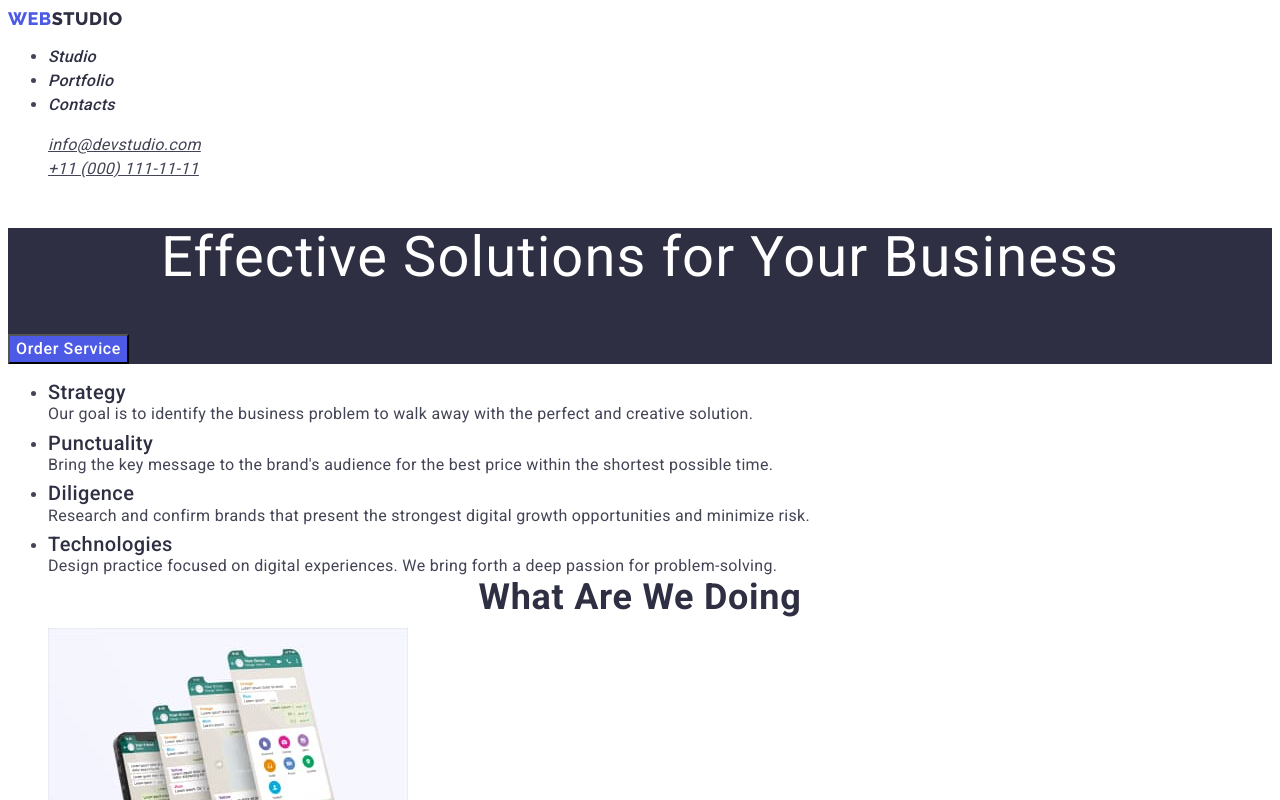
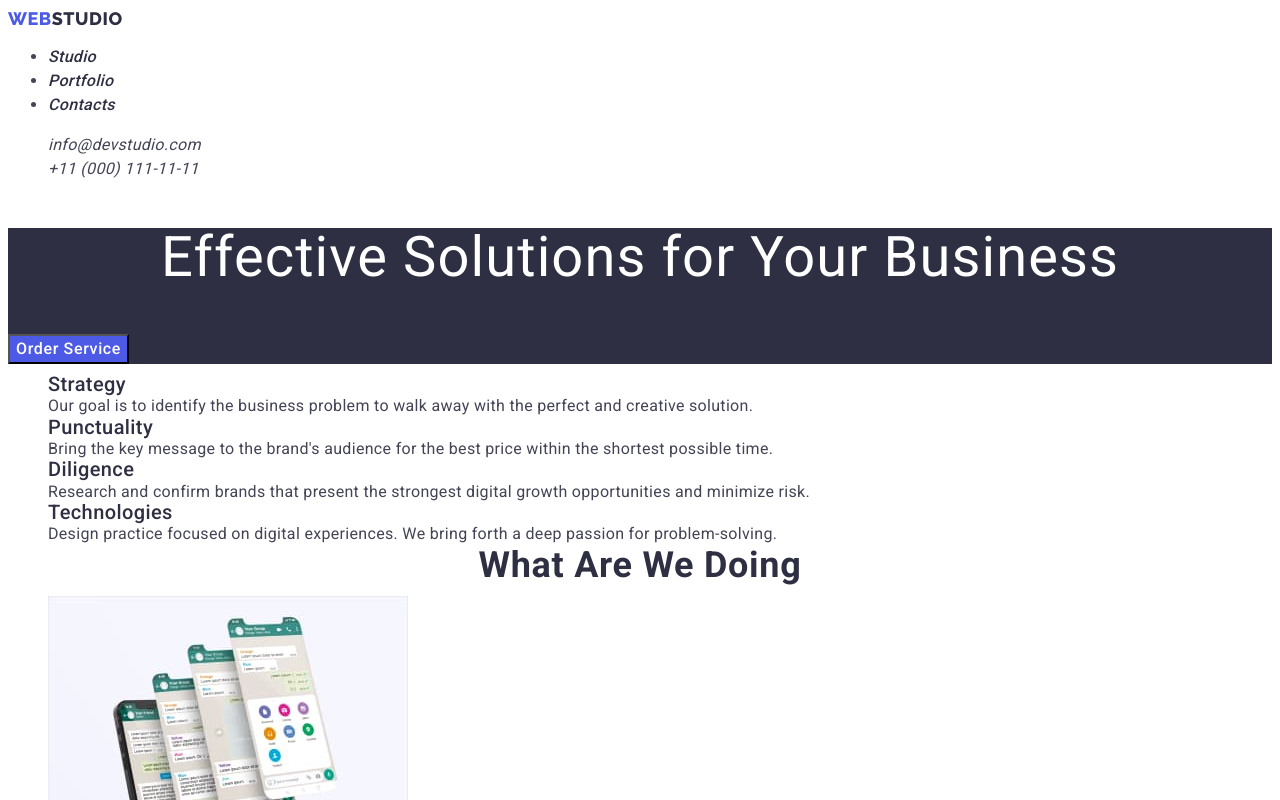
Before and after one commit to vika59216/goit-markup-hw-02, a plain HTML site: page index.html in a window 1280 px wide. Shown: the top 800 px of the page. Drawn offline with Linux system fonts and the light colour scheme.

Commit message:
Update index.html

```diff
--- a/index.html
+++ b/index.html
@@ -37,9 +37,9 @@
         <address>
             <ul class="header-soc-list list">
 
-                <li class="header-soc-item link"> <a class="header-sos-link "
+                <li class="header-soc-item"> <a class="header-sos-link link "
                         href="mailto:info@devstudio.com">info@devstudio.com</a> </li>
-                <li class="header-soc-item link"> <a class="header-sos-link " href="tel:+110001111111"> +11 (000)
+                <li class="header-soc-item"> <a class="header-sos-link link" href="tel:+110001111111"> +11 (000)
                         111-11-11</a> </li>
             </ul>
         </address>
@@ -56,24 +56,24 @@
         <section class="advantages">
             <h2 hidden>Advantages</h2>
             <ul class="advantages-list">
-                <li class="advantages-item">
+                <li class="advantages-item list">
                     <h3 class="advantages-subtitle">Strategy
                     </h3>
                     <p class="advantsges-item-text">Our goal is to identify the business
                         problem to walk away with the perfect and creative solution.
                     </p>
                 </li>
-                <li class="advantages-item">
+                <li class="advantages-item list">
                     <h3 class="advantages-subtitle">Punctuality</h3>
                     <p class="advantsges-item-text">Bring the key message to the brand's audience for the best price
                         within the shortest possible time.</p>
                 </li>
-                <li class="advantages-item">
+                <li class="advantages-item list">
                     <h3 class="advantages-subtitle">Diligence</h3>
                     <p class="advantsges-item-text">Research and confirm brands that present the strongest digital
                         growth opportunities and minimize risk.</p>
                 </li>
-                <li class="advantages-item">
+                <li class="advantages-item list">
                     <h3 class="advantages-subtitle">Technologies</h3>
                     <p class="advantsges-item-text">Design practice focused on digital experiences. We bring forth a
                         deep passion for problem-solving.</p>
@@ -84,15 +84,15 @@
         <section class="middle">
             <h2 class="middle-name">What are we doing</h2>
             <ul class="middle-name-list">
-                <li class="middle-name-item">
+                <li class="middle-name-item list">
                     <img src="./images/1.jpg" width="360" height="300" alt="monitor" />
 
                 </li>
-                <li class="middle-name-item">
+                <li class="middle-name-item list">
                     <img src="./images/2.jpg" width="360" height="300" alt="phone" />
 
                 </li>
-                <li class="middle-name-item">
+                <li class="middle-name-item list">
                     <img src="./images/3.jpg" width="360" height="300" alt="job" />
 
                 </li>
@@ -131,7 +131,7 @@
     </main>
 
     <footer class="footer">
-        <a class="footer-logo" href="./index.html"> Web<span class="footer-logo-italic">Studio</span> </a>
+        <a class="footer-logo" href="./index.html"> Web<span class="footer-logo-italic link">Studio</span> </a>
         <p class="footer-logo-text">Increase the flow of customers and sales for your business with digital marketing &
             growth solutions.</p>
     </footer>
```
